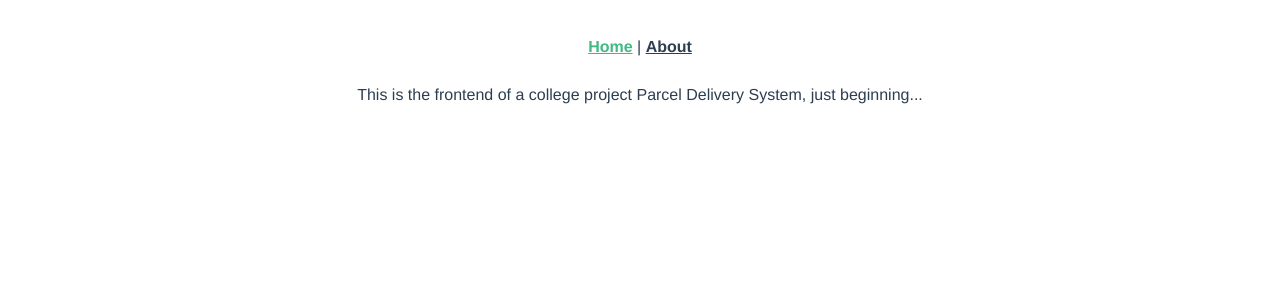
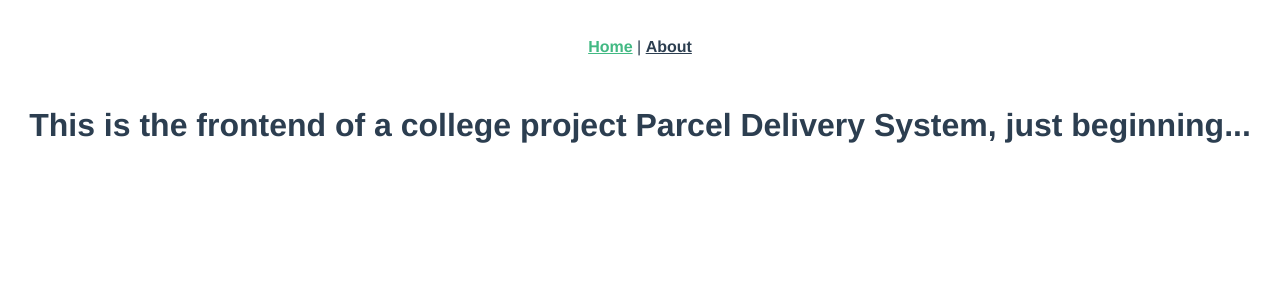
Before and after one commit to Yuhong-He/parcel_delievery_system-front, a Vue app: page / in a window 1280 px wide. Shown: the top 300 px of the page. Built offline with nearby package versions, Linux system fonts and the light colour scheme.

Commit message:
test jenkins

```diff
--- a/src/views/HomeView.vue
+++ b/src/views/HomeView.vue
@@ -1,6 +1,6 @@
 <template>
   <div class="home">
-    This is the frontend of a college project Parcel Delivery System, just beginning...
+    <h1>This is the frontend of a college project Parcel Delivery System, just beginning...</h1>
   </div>
 </template>
 
```
